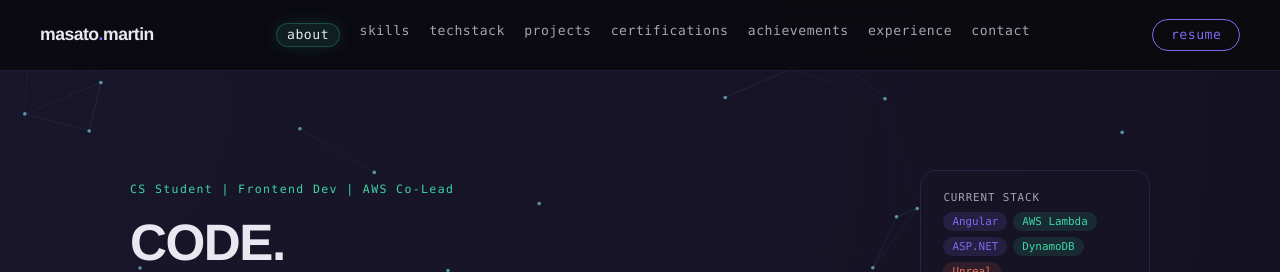
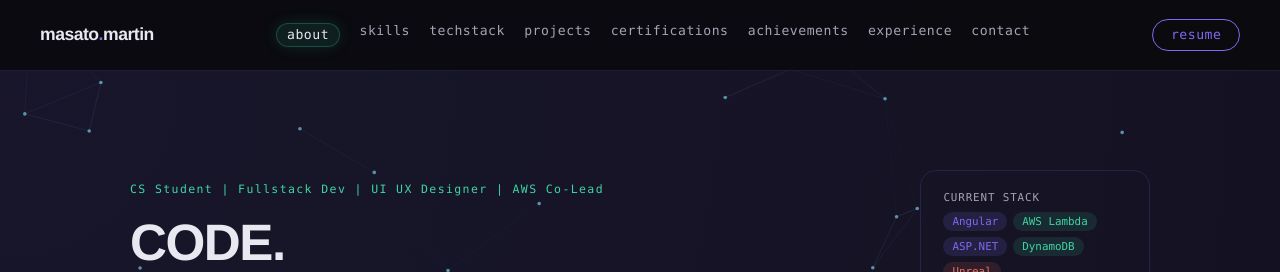
Before and after one commit to shokomori/Masato-Martin-Portfolio, an Angular app: page / in a window 1280 px wide. Shown: the top 272 px of the page. Built offline with nearby package versions, Linux system fonts and the light colour scheme.

Commit message:
no message

```diff
--- a/src/app/app.html
+++ b/src/app/app.html
@@ -66,7 +66,7 @@
   <section class="hero" aria-labelledby="hero-title">
     <div class="hero-grid">
       <div>
-        <p class="hero-tag">CS Student | Frontend Dev | AWS Co-Lead</p>
+        <p class="hero-tag">CS Student | Fullstack Dev | UI UX Designer | AWS Co-Lead</p>
         <h1 id="hero-title">
           <span>Code.</span>
           <span class="line-muted">Creativity.</span>
```
